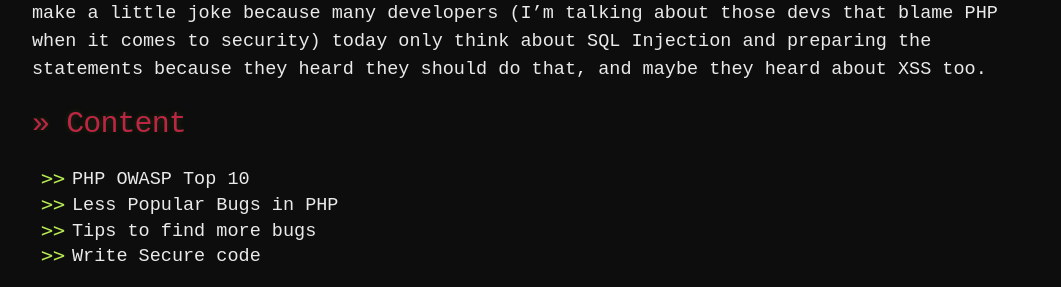
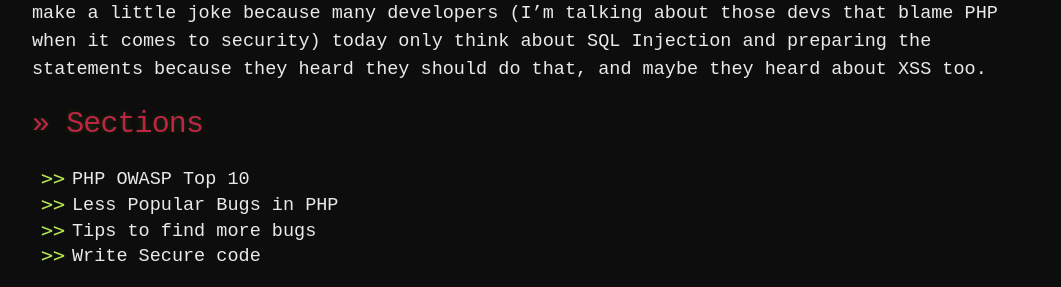
Before and after one commit to 20kilograma/blog, a Jekyll site: the page built from php-sec.md, in a window 1280 px wide. Shown: the part 1037-1324 px from the top of the page, without its empty margins (108-1169 px from the left). Built offline with Jekyll 4.4.1, drawn with Linux system fonts in a browser that asks for light colours; some web fonts are replaced; our own code applies the rules of GitHub Pages for plain Markdown files.

Commit message:
Update php-sec.md

```diff
--- a/php-sec.md
+++ b/php-sec.md
@@ -8,7 +8,7 @@
 in the early versions of PHP was its Security. Early versions of PHP didn't have that many in-built security features like today, and PHP has improved since then sincerely. A big part of the community still thinks it's the same like it was back then. Blaming PHP when problems arise nowadays because you didn't sanitize user input, handle sessions properly, etc. is clearly a skill issue. In my opinion, today's community is still way too unaware of the issues that may arise from writing vulnerable code. That is why I am writing this blog; hopefully someone will catch up with more stuff and learn something new. <br>
 If someone is wondering why the name of this blog is "PHP beyond SQLi", I just wanted to make a little joke because many developers (I'm talking about those devs that blame PHP when it comes to security) today only think about SQL Injection and preparing the statements because they heard they should do that, and maybe they heard about XSS too.
 
-# >> Content
+# >> Sections
 <ul>
   <li>PHP OWASP Top 10</li>
   <li>Less Popular Bugs in PHP</li>
```
